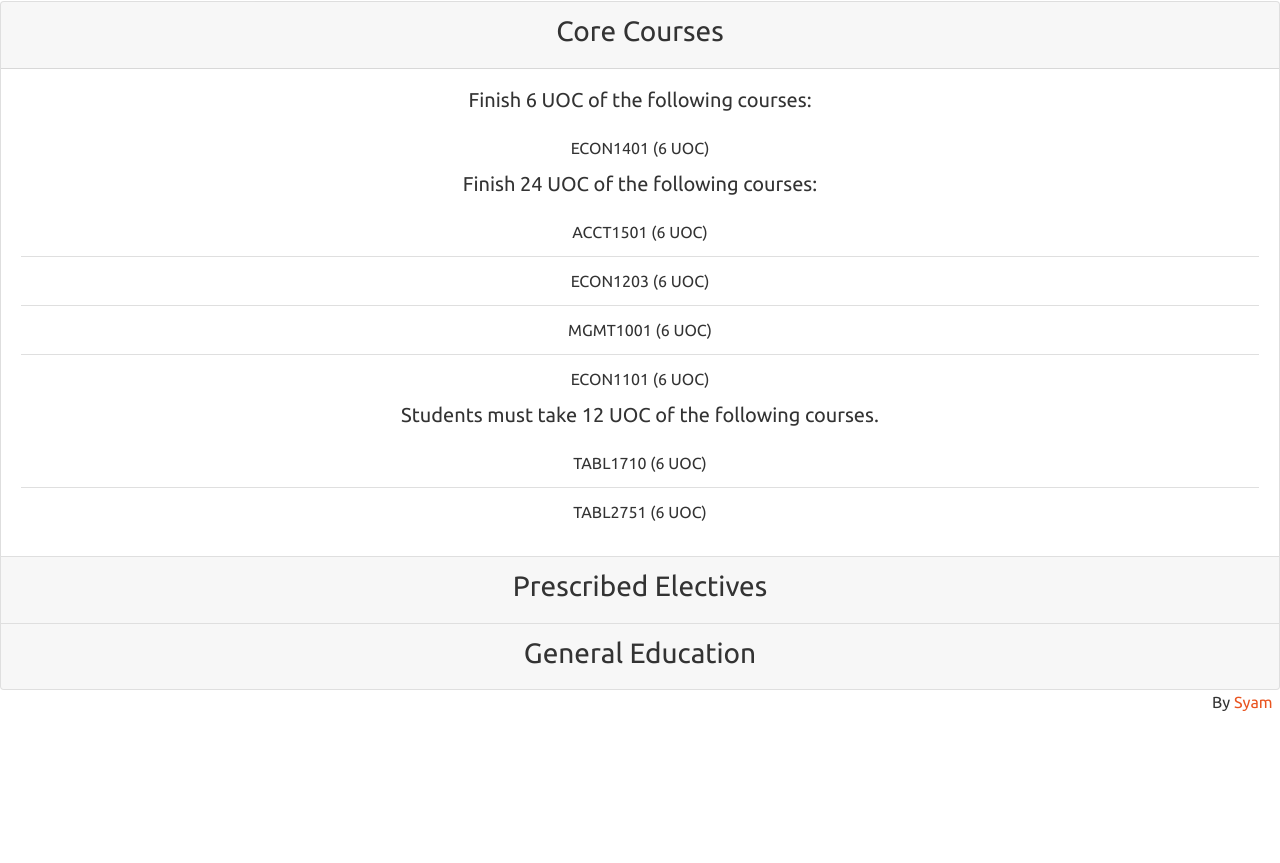
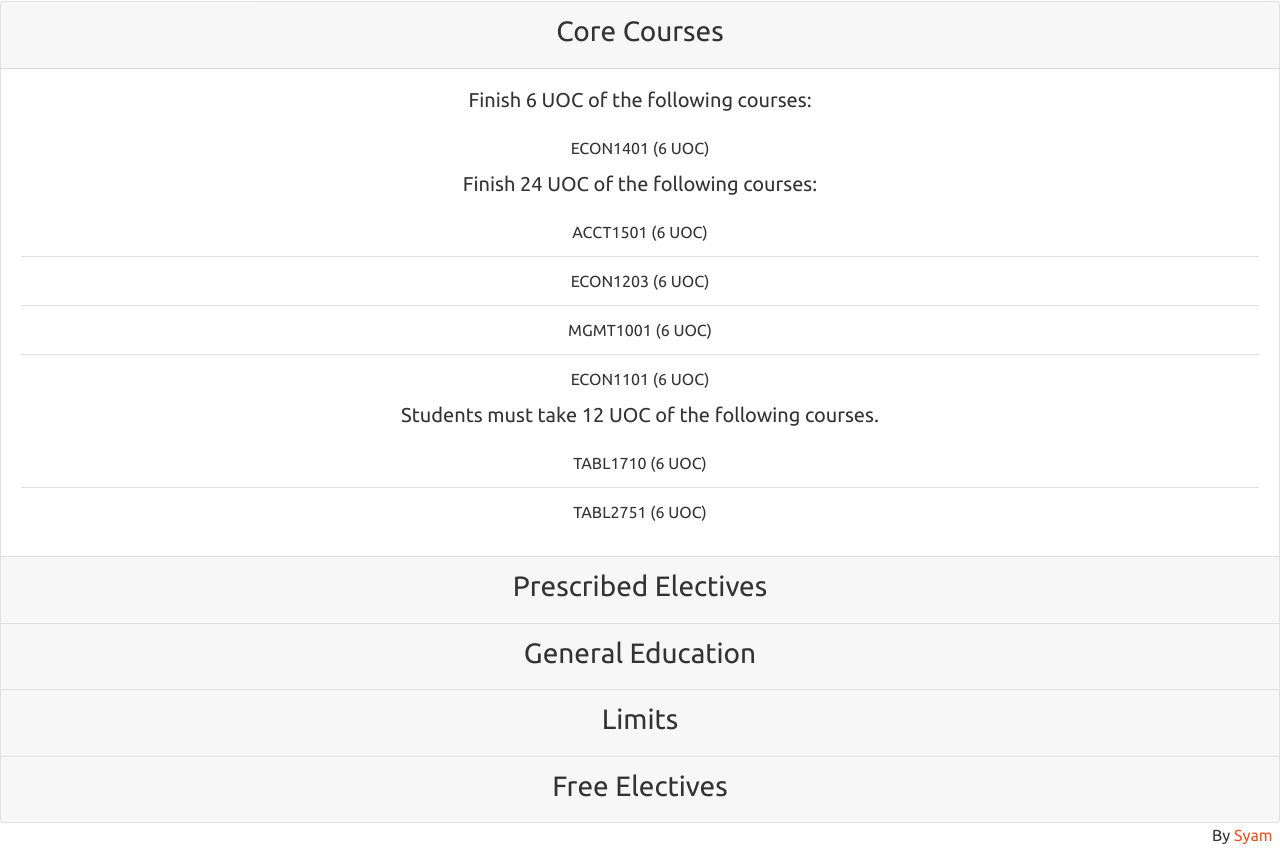
Before and after one commit to Siyer2/progression-check-frontend, a React (Vite) app: page /results in a window 1280 px wide. Shown: the part 349-1212 px from the top of the page. Before the commit the page ends 1079 px from the top, so only its background shows below. Built offline with nearby package versions, Linux system fonts and the light colour scheme.

Commit message:
Created a limits component

```diff
--- a/src/components/Outputs.jsx
+++ b/src/components/Outputs.jsx
@@ -7,6 +7,7 @@ import {
 
 import RuleWithCourseList from './ruleParsers/RuleWithCourseList';
 import GeneralEducation from './ruleParsers/GeneralEducation';
+import Limits from './ruleParsers/Limits';
 
 import fakeRequirements from '../fakeRequirements.json';
 
@@ -18,6 +19,8 @@ function Rules(props) {
             {props.requirements.prescribedElectives && props.requirements.prescribedElectives.length && <RuleWithCourseList ruleName="Prescribed Electives" requirements={props.requirements.prescribedElectives} eventKey={"1"}/>}
             {props.requirements.oneOfTheFollowings && props.requirements.oneOfTheFollowings.length && <RuleWithCourseList ruleName="One of the Following" requirements={props.requirements.oneOfTheFollowings} eventKey={"2"}/>}
             {props.requirements.generalEducation && props.requirements.generalEducation.length && <GeneralEducation ruleName="General Education" requirements={props.requirements.generalEducation} eventKey={"3"}/>}
+            {props.requirements.limitRules && props.requirements.limitRules.length && <Limits ruleName="Limits" requirements={props.requirements.limitRules} eventKey={"4"}/>}
+            {props.requirements.freeElectives && props.requirements.freeElectives.length && <Limits ruleName="Free Electives" requirements={props.requirements.freeElectives} eventKey={"5"}/>}
         </Accordion>
     )
 }
--- /dev/null
+++ b/src/components/ruleParsers/Limits.jsx
@@ -0,0 +1,47 @@
+import React from 'react';
+import {
+    OverlayTrigger,
+    Tooltip,
+    Card,
+    Accordion
+} from 'react-bootstrap';
+
+import { stripHtml } from '../../helperFunctions';
+
+function Limits(props) {
+    console.log("requirements", props);
+
+    const limitsOutputs = props.requirements.map((requirement, i) => {
+        return (
+            <OverlayTrigger
+                key={i}
+                placement={'top'}
+                overlay={
+                    <Tooltip id={`tooltip-top`}>
+                        {stripHtml(requirement.M.description.S)}
+                    </Tooltip>
+                }
+            >
+                <Card.Title key={i}>
+                    {stripHtml(requirement.M.description.S)}
+                </Card.Title>
+            </OverlayTrigger>
+        )
+    });
+    return (
+        <Card>
+            <Accordion.Toggle as={Card.Header} eventKey={props.eventKey}>
+                <h3>
+                    {props.ruleName}
+                </h3>
+            </Accordion.Toggle>
+            <Accordion.Collapse eventKey={props.eventKey}>
+                <Card.Body>
+                    {limitsOutputs}
+                </Card.Body>
+            </Accordion.Collapse>
+        </Card>
+    )
+}
+
+export default Limits;
```
